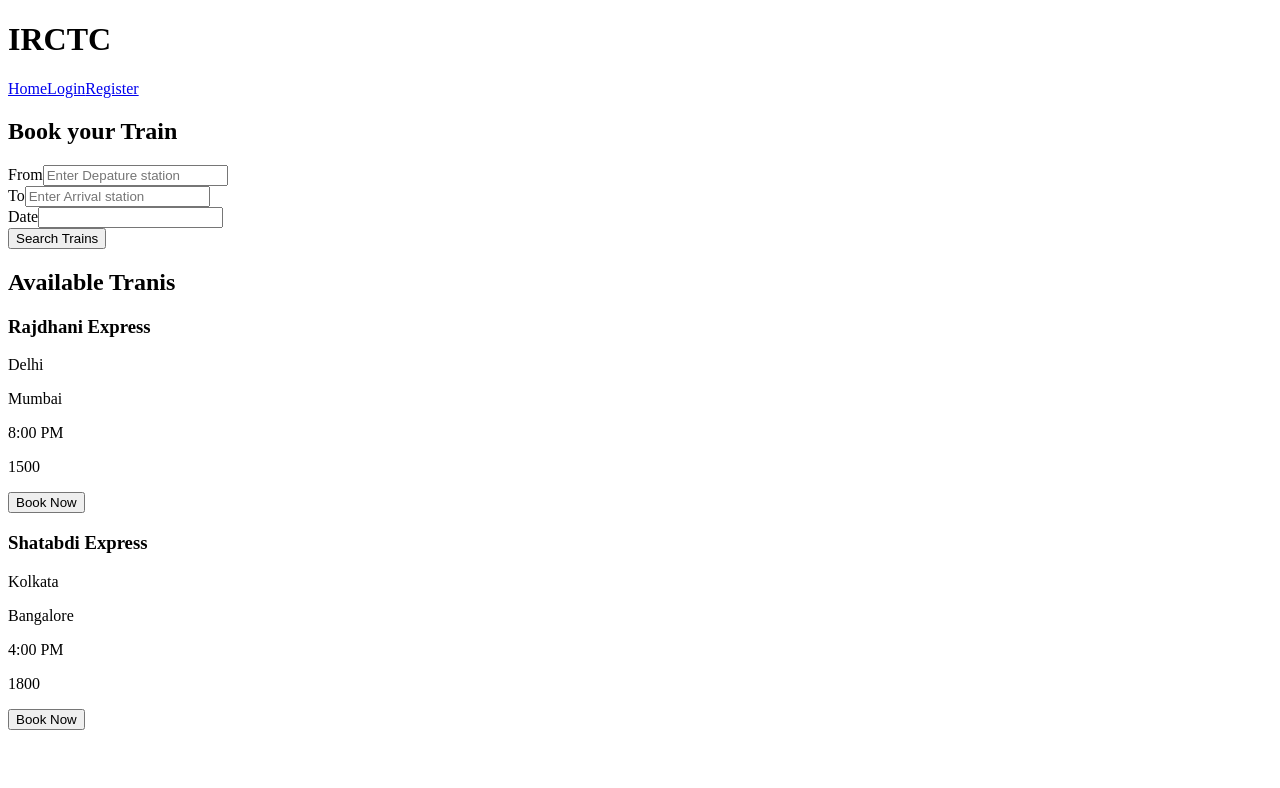
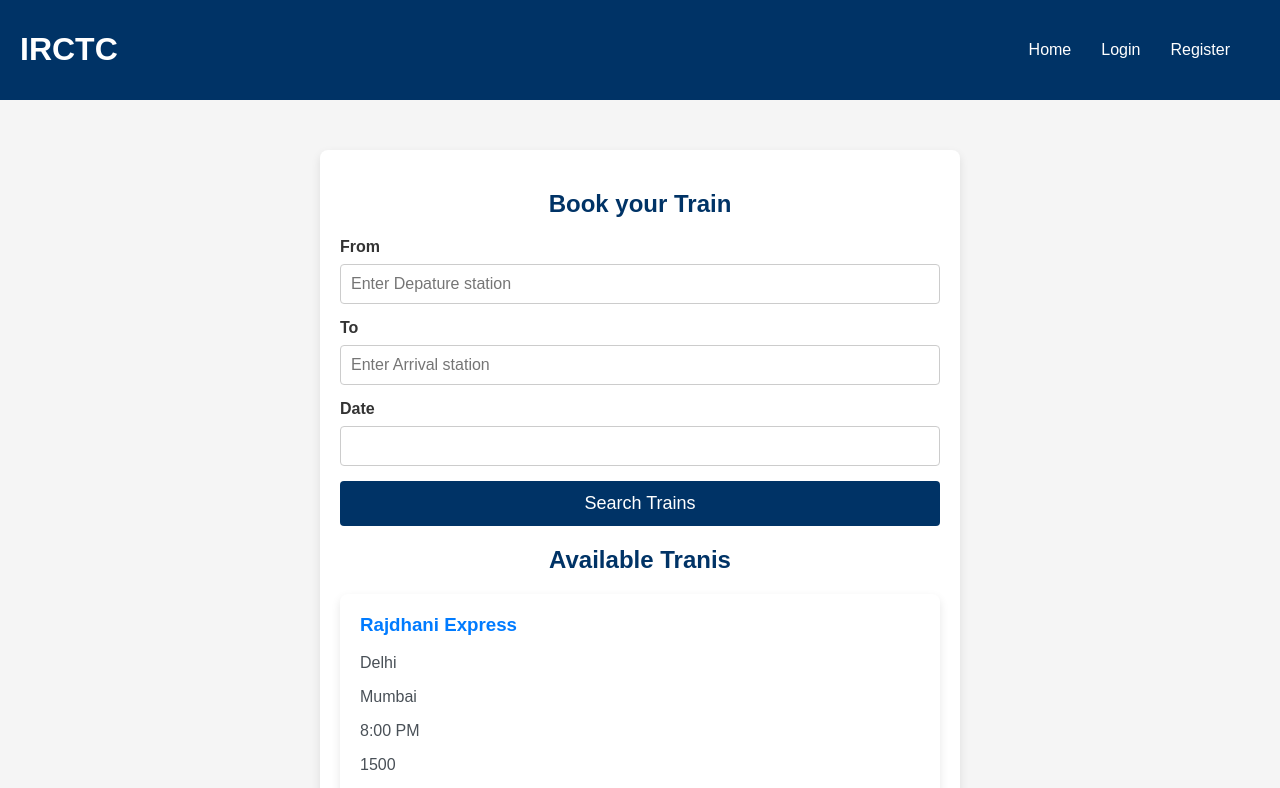
Before and after one commit to ArafTech/IRCTC-clone-project, a React (Vite) app: page / in a window 1280 px wide. Shown: the top 788 px of the page. Built offline with nearby package versions, Linux system fonts and the light colour scheme.

Commit message:
Applied styling using module.css to components and Homepage

```diff
--- a/src/App.jsx
+++ b/src/App.jsx
@@ -4,7 +4,6 @@
 import Login from './pages/Login'
 import Register from './pages/Register'
 import Navbar from './components/Navbar'
-import Header from './components/Header'
 
 
 export default function App() {
--- a/src/components/Header.jsx
+++ /dev/null
@@ -1,11 +0,0 @@
-import React from 'react'
-
-export default function Header() {
-  return (
-
-    <div className='header'>
-     <h1> Header Component</h1>
-    </div>
-
-  )
-}
--- a/src/components/Navbar.jsx
+++ b/src/components/Navbar.jsx
@@ -1,10 +1,11 @@
 import React from "react";
 import { Link , Outlet} from "react-router-dom";
+import styles from "./Navbar.module.css"
 
 const Navbar = () => {
   return (
     <>
-    <div className="navbar">
+    <div className= {styles.navbar}>
     <h1>IRCTC</h1>
     <nav>
           <Link to="/">Home</Link>
--- /dev/null
+++ b/src/components/Navbar.module.css
@@ -0,0 +1,26 @@
+.navbar{
+    display: flex;
+    justify-content: space-between;
+    align-items: center;
+    background-color: #003366;
+    padding: 10px 20px;
+    color: white;
+}
+
+.navbar nav {
+    list-style: none;
+    margin: 0px 15px;
+    padding: 0px;
+    display: flex;
+}
+
+.navbar a{
+    color: white;
+    text-decoration: none;
+    font-size: 1rem;
+    margin: 0px 15px;
+}
+
+.navbar a:hover {
+    text-decoration: underline;
+}
--- a/src/components/TrainCard.jsx
+++ b/src/components/TrainCard.jsx
@@ -1,8 +1,9 @@
-import React from 'react'
+import React from 'react';
+import styles from "./TrainCard.module.css"
 
 export default function TrainCard({train}) {
   return (
-    <div className='train-card'>
+    <div className= {styles.trainCard}>
       <h3> {train.name} </h3>
       <p>{train.from}</p>
       <p>{train.to}</p>
--- /dev/null
+++ b/src/components/TrainCard.module.css
@@ -0,0 +1,31 @@
+.trainCard {
+    background-color: #fff;
+    border-radius: 8px;
+    box-shadow: 0 4px 10px rgba(0, 0, 0, 0.1);
+    padding: 20px;
+    margin: 15px 0;
+    text-align: left;
+    transition: 0.3s;
+  }
+
+.trainCard h3{
+    margin-top: 0;
+    color: #007bff;
+}
+
+.trainCard p{
+    color: #495057;
+}
+
+button {
+background-color: #007bff;
+color: white;
+border: none;
+padding: 10px 20px;
+border-radius: 4px;
+cursor: pointer;
+}
+
+button:hover {
+    background-color: #0056b3;
+}
--- a/src/pages/Home.jsx
+++ b/src/pages/Home.jsx
@@ -1,5 +1,7 @@
 import React from "react";
 import TrainCard from "../components/TrainCard";
+import styles from "./Home.module.css"
+
 
 const Home = () => {
   const trains = [
@@ -22,18 +24,19 @@
   ];
 
   return (
-    <div className="homepage">
+    <div className={styles.homepage}>
+
     <h2>Book your Train</h2>
     <form>
-      <div className="form-group">
+      <div className={styles.formGroup}>
         <label htmlFor="from">From</label>
         <input type="text" id="from" placeholder="Enter Depature station" required/>
       </div>
-      <div className="form-group">
+      <div className={styles.formGroup}>
         <label htmlFor="to">To</label>
         <input type="text" id="to" placeholder="Enter Arrival station" required/>
       </div>
-      <div className="form-group">
+      <div className={styles.formGroup}>
         <label htmlFor="date">Date</label>
         <input type="text" id="date" required/>
       </div>
--- /dev/null
+++ b/src/pages/Home.module.css
@@ -0,0 +1,73 @@
+body {
+    margin: 0;
+    font-family: Arial, sans-serif;
+    background-color: #f5f5f5;
+  }
+.homepage {
+    background-color: white;
+    padding: 20px;
+    margin: 50px auto;
+    border-radius: 8px;
+    max-width: 600px;
+    box-shadow: 0 4px 10px rgba(0, 0, 0, 0.1);
+}
+
+h2 {
+    color: #003366;
+    text-align: center;
+    margin-bottom: 20px;
+    font-size: 24px;
+    font-weight: 700;
+  }
+
+form {
+    display: flex;
+    flex-direction: column;
+    gap: 15px;
+}
+
+.formGroup {
+    display: flex;
+    flex-direction: column;
+}
+
+.formGroup label {
+    font-size: 16px;
+    font-weight: 600;
+    color: #333;
+    margin-bottom: 8px;
+  }
+
+  .formGroup input {
+    padding: 10px;
+    border: 1px solid #ccc;
+    border-radius: 4px;
+    font-size: 16px;
+    transition: border-color 0.3s;
+  }
+
+  .formGroup input:focus {
+    border-color: #003366;
+  }
+
+  button[type= "submit"] {
+    background-color: #003366;
+    color: white;
+    padding: 12px;
+    border: none;
+    border-radius: 4px;
+    font-size: 18px;
+    cursor: pointer;
+    transition: background-color 0.3s;
+  }
+
+  button[type="submit"]:hover{
+    background-color: #005b99;
+  }
+
+  @media (max-width :768px) {
+    .homepage {
+        margin: 20px;
+        padding: 15px;
+    }
+  }
```
